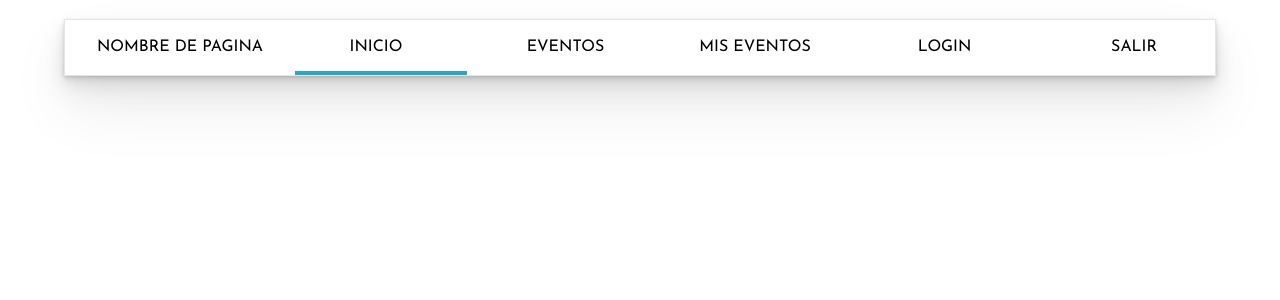
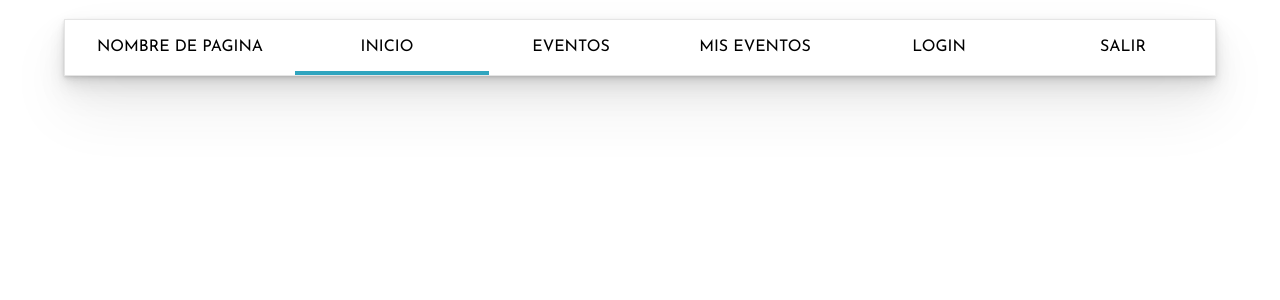
Before and after one commit to Kenie4r/DSS_ProyectoCatedra, a PHP site: page /dashboard/menu.html in a window 1280 px wide. Shown: the top 300 px of the page. Run offline with PHP 8.4, Linux system fonts and the light colour scheme.

Commit message:
Update menu.style.css

```diff
--- a/css/menu.style.css
+++ b/css/menu.style.css
@@ -36,7 +36,6 @@ a{
     position: relative;
     display: flex;
     list-style: none;
-    gap: 3%;
     width: 100%;
     flex-direction: row;
     align-items: center;
```
